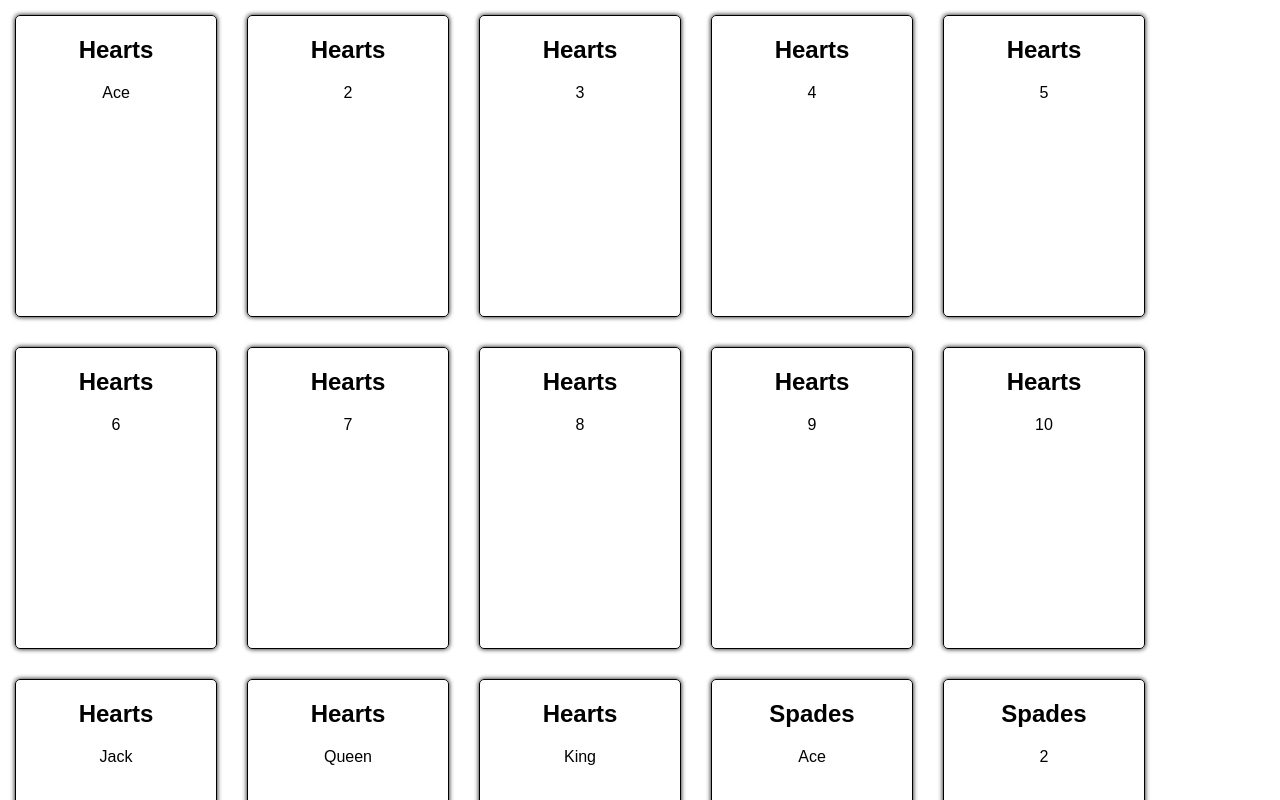
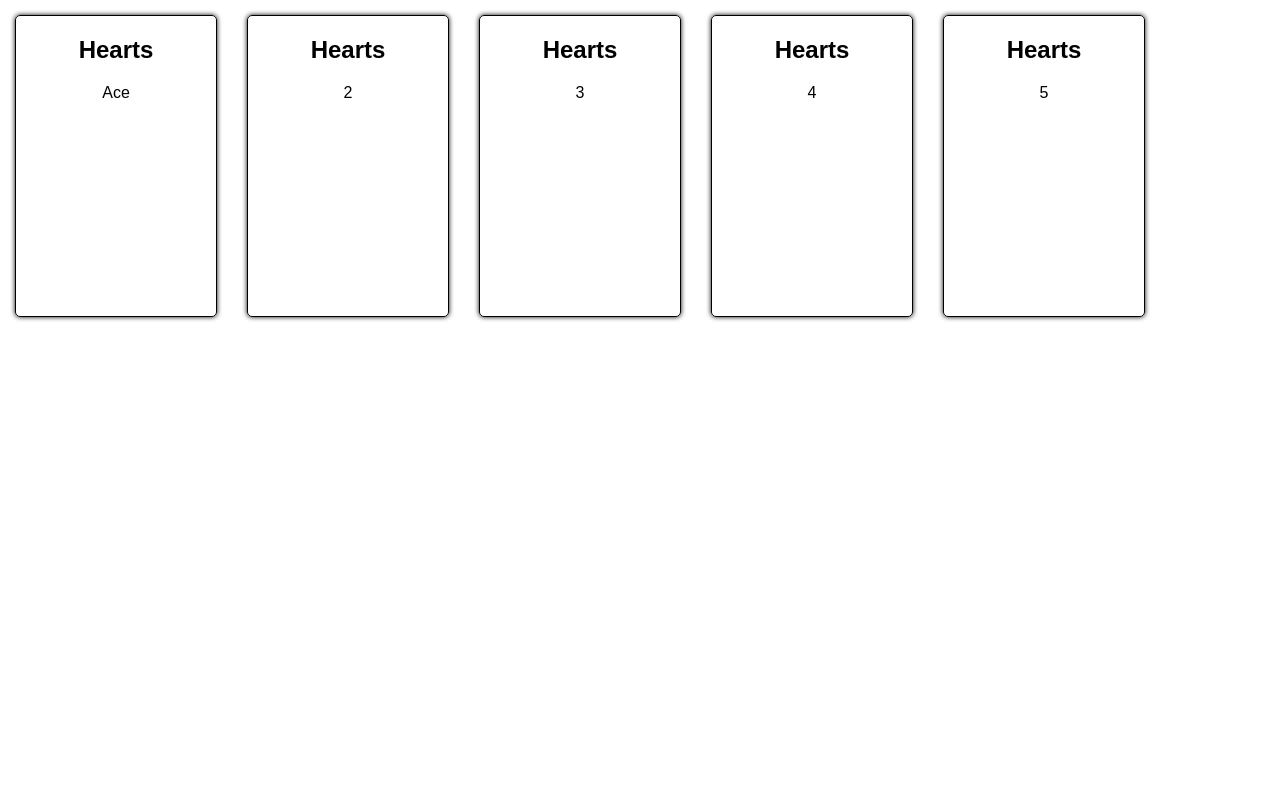
Before and after one commit to timorl1/poker, a React app: page / in a window 1280 px wide. Shown: the top 800 px of the page. Built offline with nearby package versions, Linux system fonts and the light colour scheme; what shuffle-array would draw is missing.

Commit message:
app now deals five cards in the start

```diff
--- a/src/App.js
+++ b/src/App.js
@@ -5,11 +5,15 @@ import classes from './App.css';
 
 class App extends Component {
 
+  state = {
+    fiveCards: cards.deck.slice(0, 5)
+  }
+
   render() {
     return (
       <div className={classes.App}>
         {
-          cards.deck.map(card => {
+          this.state.fiveCards.map(card => {
             return (
               <Card
                 key={ card.id }
```
